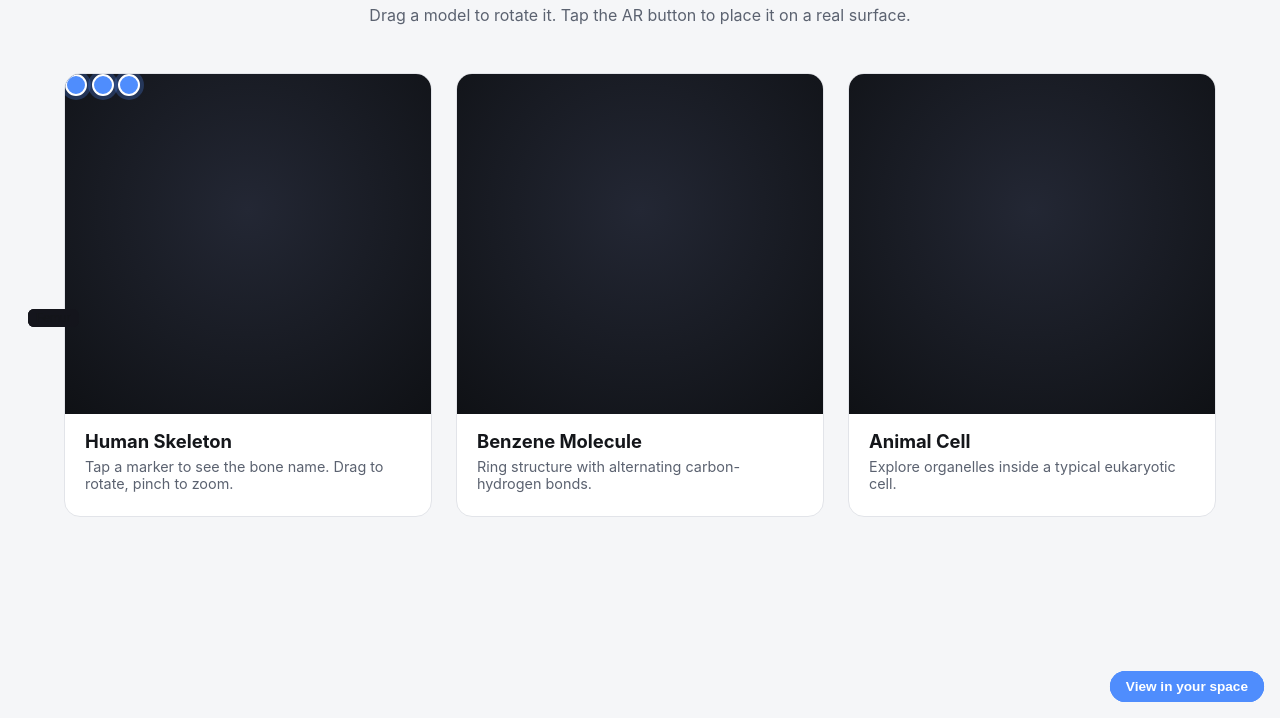
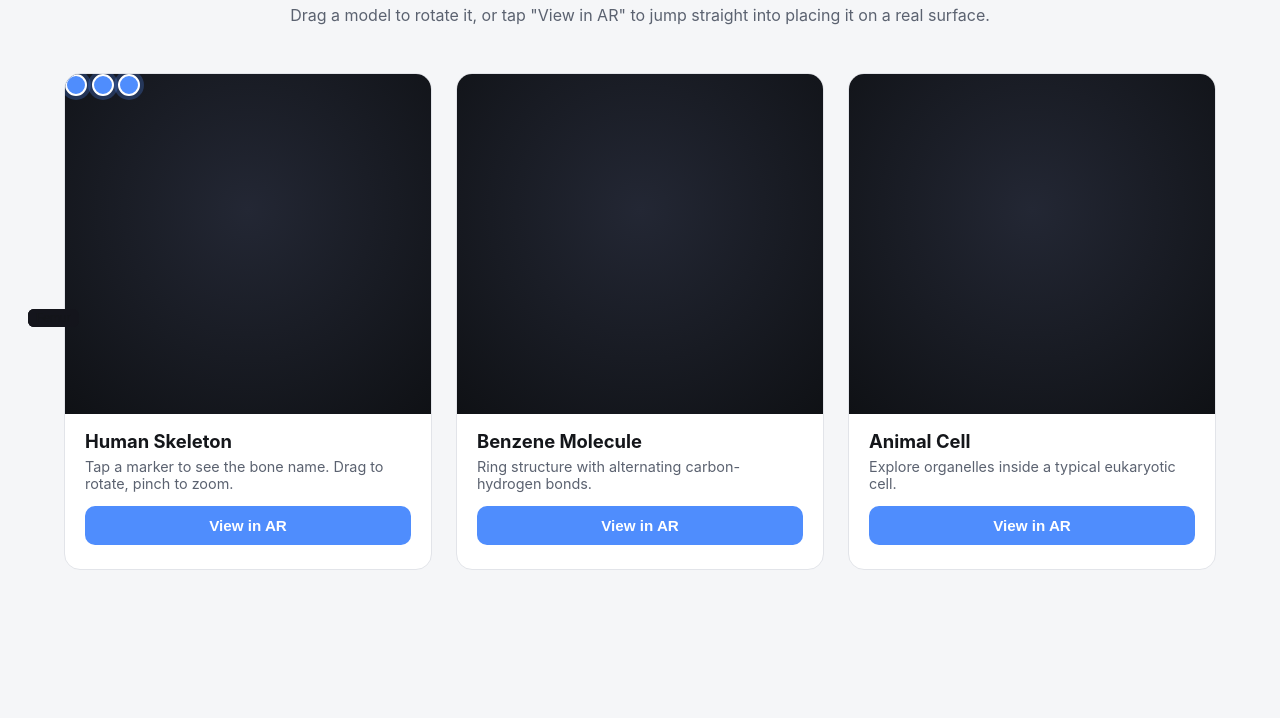
Before and after one commit to tolu-ainaa/TestAR, a website: page index.html in a window 1280 px wide. Shown: the part 82-800 px from the top of the page. Drawn offline with Linux system fonts and the light colour scheme; some packages are replaced by stand-ins of ours; a script that the page names is missing.

Commit message:
Add dedicated View in AR button for direct AR launch per card
Lets users tap straight into AR placement instead of hunting for the
built-in model-viewer AR icon.

```diff
--- a/app.js
+++ b/app.js
@@ -1,3 +1,10 @@
+document.querySelectorAll('.view-ar-btn').forEach((button) => {
+  button.addEventListener('click', () => {
+    const viewer = document.getElementById(button.dataset.target);
+    if (viewer) viewer.activateAR();
+  });
+});
+
 // Alt+click anywhere on a model to log its 3D coordinate to the console.
 // Use that value to fine-tune the data-position of a hotspot button in index.html.
 document.querySelectorAll('model-viewer').forEach((viewer) => {
--- a/index.html
+++ b/index.html
@@ -10,7 +10,7 @@
 <body>
   <header class="page-header">
     <h1>AR Model Library</h1>
-    <p>Drag a model to rotate it. Tap the AR button to place it on a real surface.</p>
+    <p>Drag a model to rotate it, or tap "View in AR" to jump straight into placing it on a real surface.</p>
   </header>
 
   <main class="card-grid">
@@ -40,16 +40,17 @@
         <button class="hotspot" slot="hotspot-femur" data-position="0.12 0.55 0" data-normal="1 0 0">
           <span class="hotspot-label">Femur</span>
         </button>
-        <button class="ar-button" slot="ar-button">View in your space</button>
       </model-viewer>
       <div class="card-body">
         <h2>Human Skeleton</h2>
         <p>Tap a marker to see the bone name. Drag to rotate, pinch to zoom.</p>
+        <button class="view-ar-btn" data-target="skeleton">View in AR</button>
       </div>
     </section>
 
     <section class="card">
       <model-viewer
+        id="benzene"
         class="viewer"
         src="./models/chemistry_benzene_final.glb"
         alt="Benzene molecule 3D model"
@@ -64,16 +65,17 @@
         ar-modes="webxr scene-viewer quick-look"
         ar-scale="auto"
       >
-        <button class="ar-button" slot="ar-button">View in your space</button>
       </model-viewer>
       <div class="card-body">
         <h2>Benzene Molecule</h2>
         <p>Ring structure with alternating carbon-hydrogen bonds.</p>
+        <button class="view-ar-btn" data-target="benzene">View in AR</button>
       </div>
     </section>
 
     <section class="card">
       <model-viewer
+        id="cell"
         class="viewer"
         src="./models/animal_cell_final.glb"
         alt="Animal cell 3D model"
@@ -88,11 +90,11 @@
         ar-modes="webxr scene-viewer quick-look"
         ar-scale="auto"
       >
-        <button class="ar-button" slot="ar-button">View in your space</button>
       </model-viewer>
       <div class="card-body">
         <h2>Animal Cell</h2>
         <p>Explore organelles inside a typical eukaryotic cell.</p>
+        <button class="view-ar-btn" data-target="cell">View in AR</button>
       </div>
     </section>
   </main>
--- a/styles.css
+++ b/styles.css
@@ -69,9 +69,29 @@ body {
 }
 
 .card-body p {
-  margin: 0;
+  margin: 0 0 0.9rem;
   color: var(--muted);
   font-size: 0.9rem;
+}
+
+.view-ar-btn {
+  width: 100%;
+  background: var(--accent);
+  color: #fff;
+  border: none;
+  border-radius: 10px;
+  padding: 0.7rem 1rem;
+  font-size: 0.95rem;
+  font-weight: 600;
+  cursor: pointer;
+}
+
+.view-ar-btn:hover {
+  filter: brightness(1.08);
+}
+
+.view-ar-btn:active {
+  filter: brightness(0.95);
 }
 
 .hotspot {
@@ -99,20 +119,6 @@ body {
   pointer-events: none;
 }
 
-.ar-button {
-  background: var(--accent);
-  color: #fff;
-  border: none;
-  border-radius: 999px;
-  padding: 0.5rem 1rem;
-  font-size: 0.85rem;
-  font-weight: 600;
-  position: absolute;
-  bottom: 16px;
-  right: 16px;
-  cursor: pointer;
-}
-
 @media (prefers-color-scheme: light) {
   :root {
     --bg: #f5f6f8;
```
